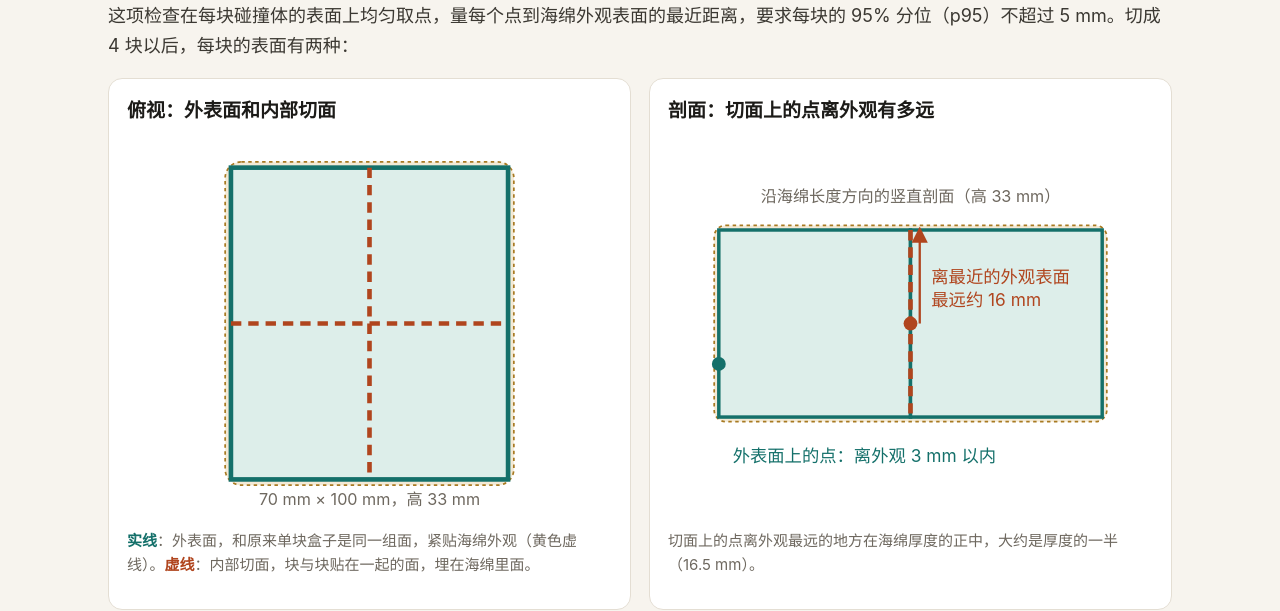
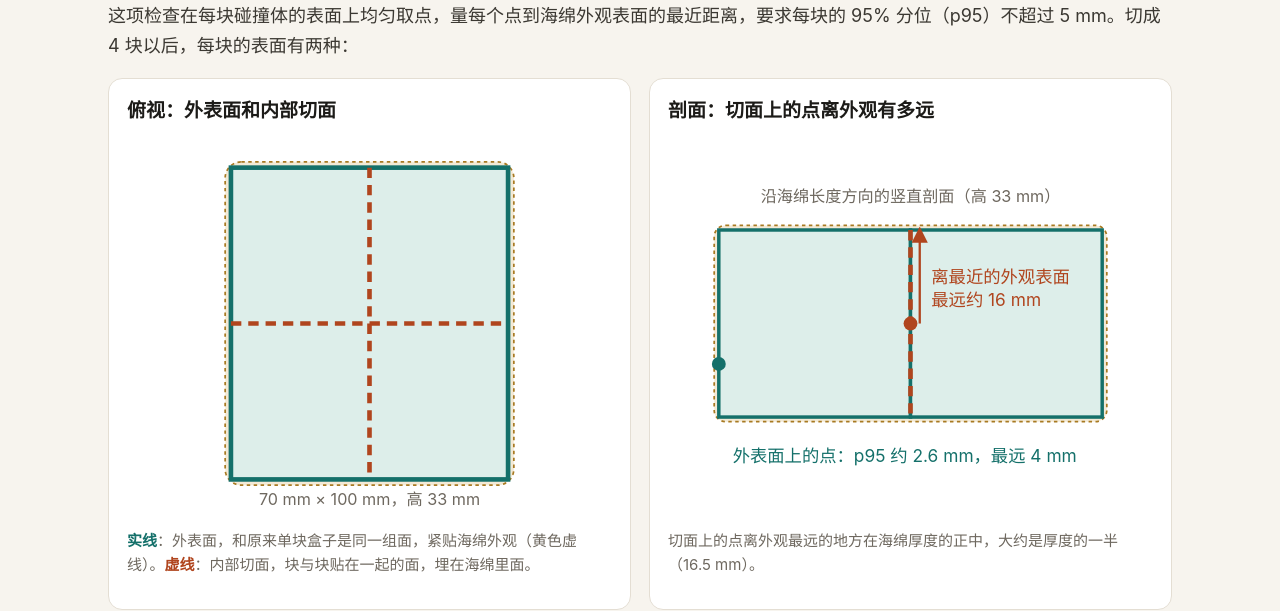
Before and after one commit to QLL-CCDD/Report-Transit, a plain HTML site: page issue242-sponge-wipe-2026-11-24/contact-points.html in a window 1280 px wide. Shown: the part 3760-4371 px from the top of the page. Drawn offline with Linux system fonts and the light colour scheme.

Commit message:
issue242 contact points: outer-face gap label matches the measured max

```diff
--- a/issue242-sponge-wipe-2026-11-24/contact-points.html
+++ b/issue242-sponge-wipe-2026-11-24/contact-points.html
@@ -166,7 +166,7 @@ code{font-family:"JetBrains Mono",Consolas,monospace;font-size:.88em;background:
       <text x="228" y="130" font-size="15" fill="#B0451E">离最近的外观表面</text>
       <text x="228" y="150" font-size="15" fill="#B0451E">最远约 16 mm</text>
       <circle cx="44" cy="200" r="6" fill="#14706A"/>
-      <text x="56" y="285" font-size="15" fill="#14706A">外表面上的点：离外观 3 mm 以内</text>
+      <text x="56" y="285" font-size="15" fill="#14706A">外表面上的点：p95 约 2.6 mm，最远 4 mm</text>
       <text x="210" y="60" font-size="14" fill="#6E685F" text-anchor="middle">沿海绵长度方向的竖直剖面（高 33 mm）</text>
     </svg>
     <p class="small">切面上的点离外观最远的地方在海绵厚度的正中，大约是厚度的一半（16.5 mm）。</p>
```
